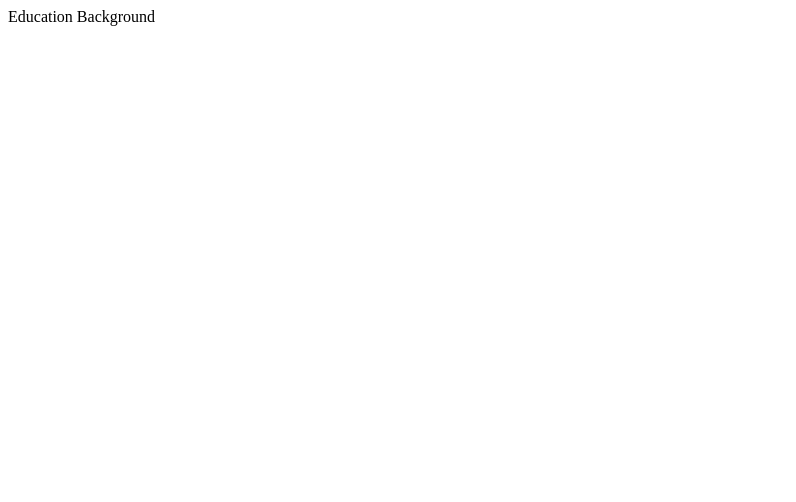
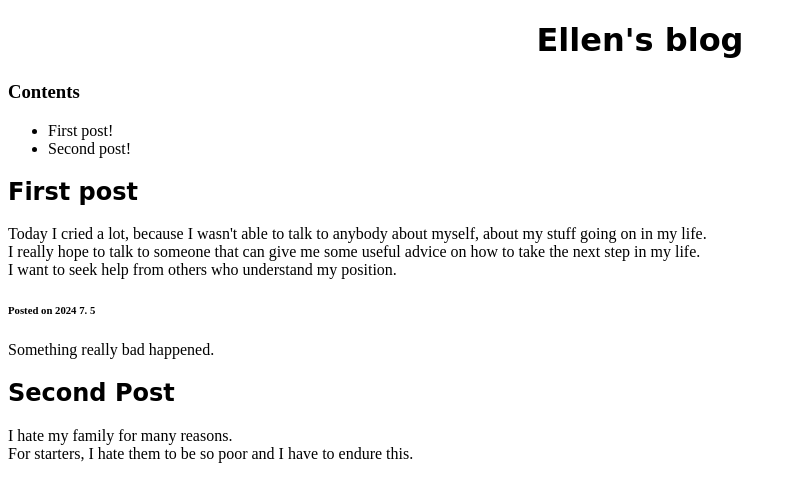
Before and after one commit to Yourdarksweetheart/Pinkpony, a plain HTML site: page Index.html in a window 1280 px wide. Shown: the whole page, without its empty margins (0-796 px from the left). Drawn offline with Linux system fonts and the light colour scheme.

Commit message:
Update Index.html

```diff
--- a/Index.html
+++ b/Index.html
@@ -1 +1,53 @@
-Education Background
+<!DOCTYPE html>
+<html>
+    <head>
+        <meta charset="utf-8">
+        <title>Spin-off of "Project: Blog"</title>
+    </head>
+    <style>
+    h1{font-family:cursive;
+       font-weight:bold;
+       text-align:center;
+       color:rgb (214, 51, 214);
+
+    }
+
+    h2 {color:rgb (84, 15, 84);
+        font-family: cursive ;
+
+        ;
+    }
+       .today {background-color:rgb (245, 235, 245);}
+    .hate-family{background-color:rgb (232, 232, 232);}
+    </style>
+    <body>
+
+        <h1>Ellen's blog</h1>
+
+        <h3>Contents</h3>
+        <ul>
+            <li>First post!</li>
+            <li>Second post!
+            </li>
+        </ul>
+
+        <h2>First post</h2>
+        <p class="today"> Today I cried a lot, because I wasn't able to talk to anybody about myself, about my stuff going on in my life.
+            <br>
+             I really hope to talk to someone that can give me some useful advice on how to take the next step in my life.
+                <br>
+               I want to seek help from others who understand my position.
+
+            </p>
+
+        <h6>Posted on 2024 7. 5 </h6>
+
+        <p>Something really bad happened.</p>
+
+    <h2> Second Post</h2>
+    <p class="hate-family">I hate my family for many reasons.
+        <br> For starters, I hate them to be so poor and I have to endure this.
+
+    </p>
+    </body>
+</html>
```
